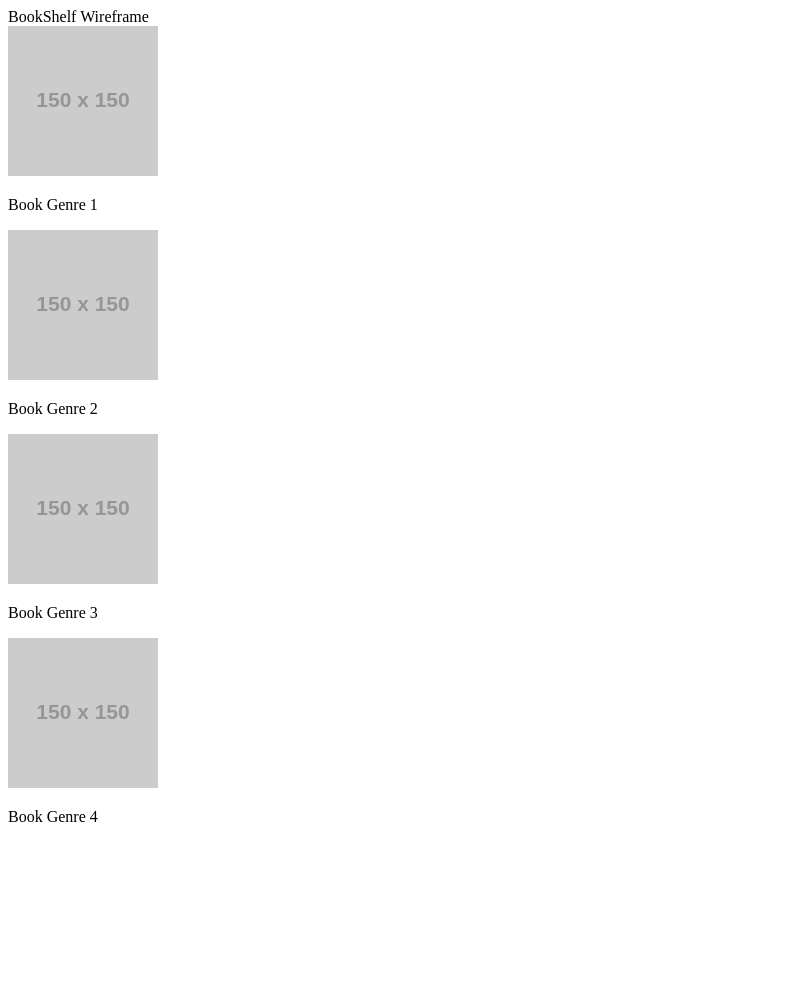
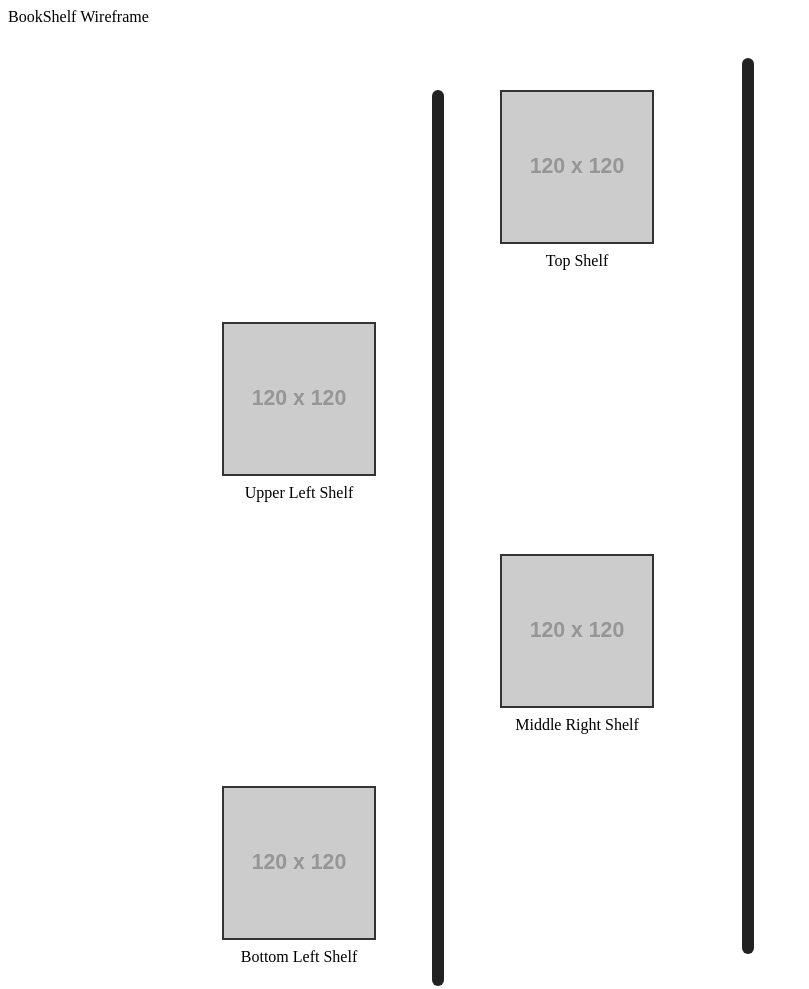
Before and after one commit to ENG317/css-exercises, a plain HTML site: page 5-enter-the-grid/uwabor/bookshelf.html in a window 1280 px wide. Shown: the whole page, without its empty margins (0-809 px from the left). Before the commit the page ends 842 px from the top, so only its background shows below. Drawn offline with Linux system fonts and the light colour scheme; files that its build step writes are made by us from their sources; placeholder pictures from the web are drawn by us.

Commit message:
css work

```diff
--- a/5-enter-the-grid/uwabor/bookshelf.html
+++ b/5-enter-the-grid/uwabor/bookshelf.html
@@ -3,30 +3,36 @@
   <head>
     <meta charset="UTF-8" />
     <meta name="viewport" content="width=device-width, initial-scale=1.0" />
+    <link rel="stylesheet" href="css/bookshelf.css"/>
     </title>BookShelf Wireframe</title>
-      <link rel="stylesheet" href="css/bookshelf.css" />
   </head>
   <body>
 <section class="bookshelf">
 
-    <div class="top-right">
-        <img src="https://via.placeholder.com/150x150" alt="Placeholder image">
-        <p>Book Genre 1</p>
+<section class="bookshelf">
+
+    <!-- Top Right Shelf -->
+    <div class="shelf top-right">
+        <img src="https://via.placeholder.com/120x120" alt="Placeholder">
+        <p>Top Shelf</p>
     </div>
 
-    <div class="upper-left">
-        <img src="https://via.placeholder.com/150" alt="Placeholder image">
-        <p>Book Genre 2</p>
+    <!-- Upper Left Shelf -->
+    <div class="shelf upper-left">
+        <img src="https://via.placeholder.com/120x120" alt="Placeholder">
+        <p>Upper Left Shelf</p>
     </div>
 
-    <div class="middle-right">
-        <img src="https://via.placeholder.com/150" alt="Placeholder image">
-        <p>Book Genre 3</p>
+    <!-- Middle Right Shelf -->
+    <div class="shelf middle-right">
+        <img src="https://via.placeholder.com/120x120" alt="Placeholder">
+        <p>Middle Right Shelf</p>
     </div>
 
-    <div class="bottom-left">
-        <img src="https://via.placeholder.com/150x150" alt="Placeholder image">
-        <p>Book Genre 4</p>
+    <!-- Bottom Left Shelf -->
+    <div class="shelf bottom-left">
+        <img src="https://via.placeholder.com/120x120" alt="Placeholder">
+        <p>Bottom Left Shelf</p>
     </div>
 
 </section>
--- /dev/null
+++ b/5-enter-the-grid/uwabor/css/bookshelf.css
@@ -0,0 +1,64 @@
+.bookshelf {
+  max-width: 900px;
+  margin: 0 auto;
+  padding: 2rem;
+
+  display: grid;
+  grid-template-columns: 1fr 60px 1fr;
+  grid-template-rows: repeat(4, 200px);
+  gap: 2rem;
+}
+
+/* Common shelf styling */
+.shelf {
+  display: flex;
+  flex-direction: column;
+  align-items: center;
+  text-align: center;
+}
+
+.shelf img {
+  width: 150px;
+  height: 150px;
+  object-fit: cover;
+  border: 2px solid #333;
+}
+
+.shelf p {
+  margin-top: 0.5rem;
+}
+
+/* Shelf placement */
+
+.top-right {
+  grid-column: 3;
+  grid-row: 1;
+}
+
+.upper-left {
+  grid-column: 1;
+  grid-row: 2;
+}
+
+.middle-right {
+  grid-column: 3;
+  grid-row: 3;
+}
+
+.bottom-left {
+  grid-column: 1;
+  grid-row: 4;
+}
+
+/* Center support pole */
+.bookshelf::before {
+  content: "";
+  grid-column: 2;
+  grid-row: 1 / 5;
+  justify-self: center;
+
+  width: 12px;
+  height: 100%;
+  background: #222;
+  border-radius: 10px;
+}
```
Also changed, not shown: 5-enter-the-grid/uwabor/assets/css/bookshelf.css (deleted), 5-enter-the-grid/uwabor/css/posters.css (renamed from 5-enter-the-grid/uwabor/assets/css/posters.css).
